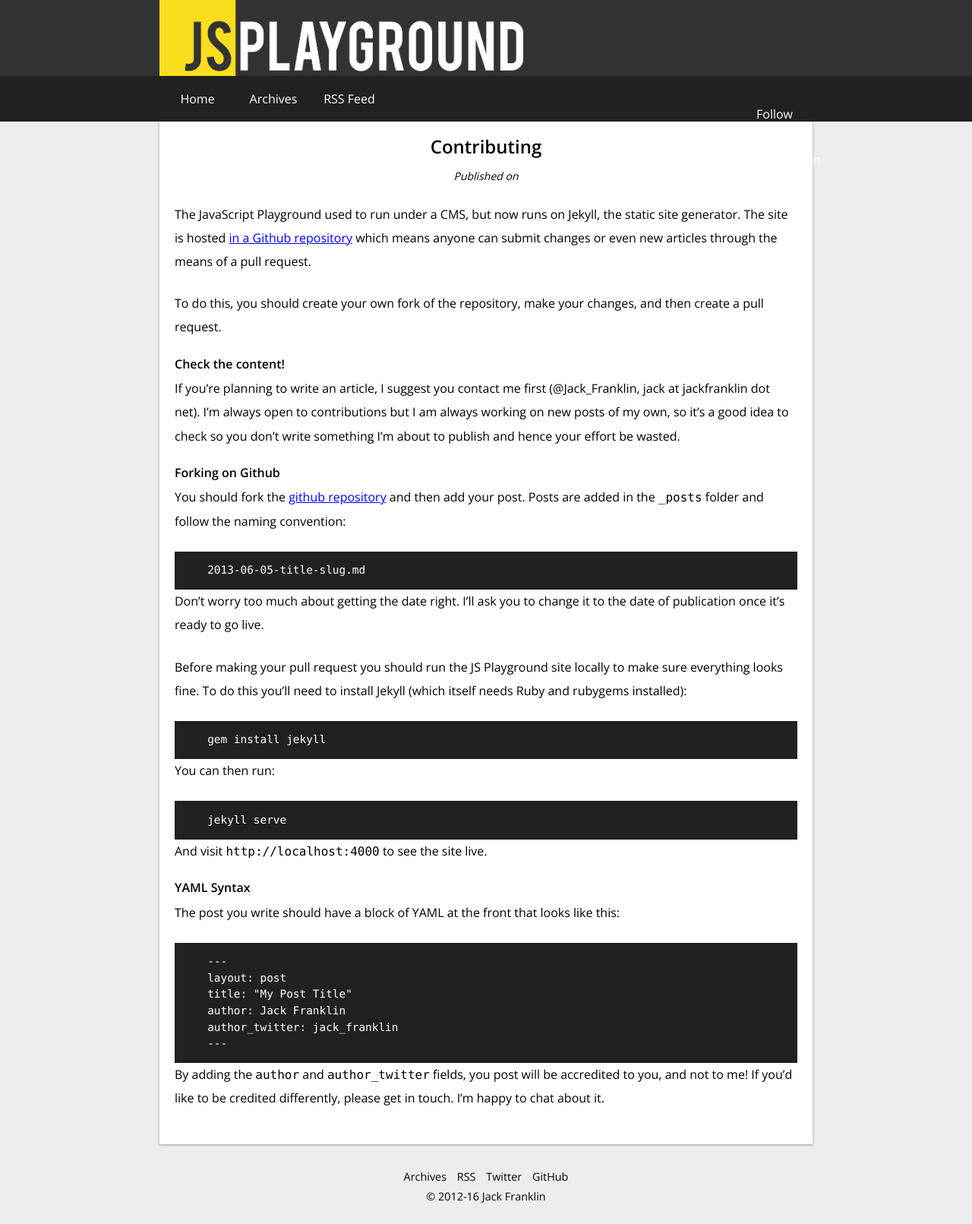
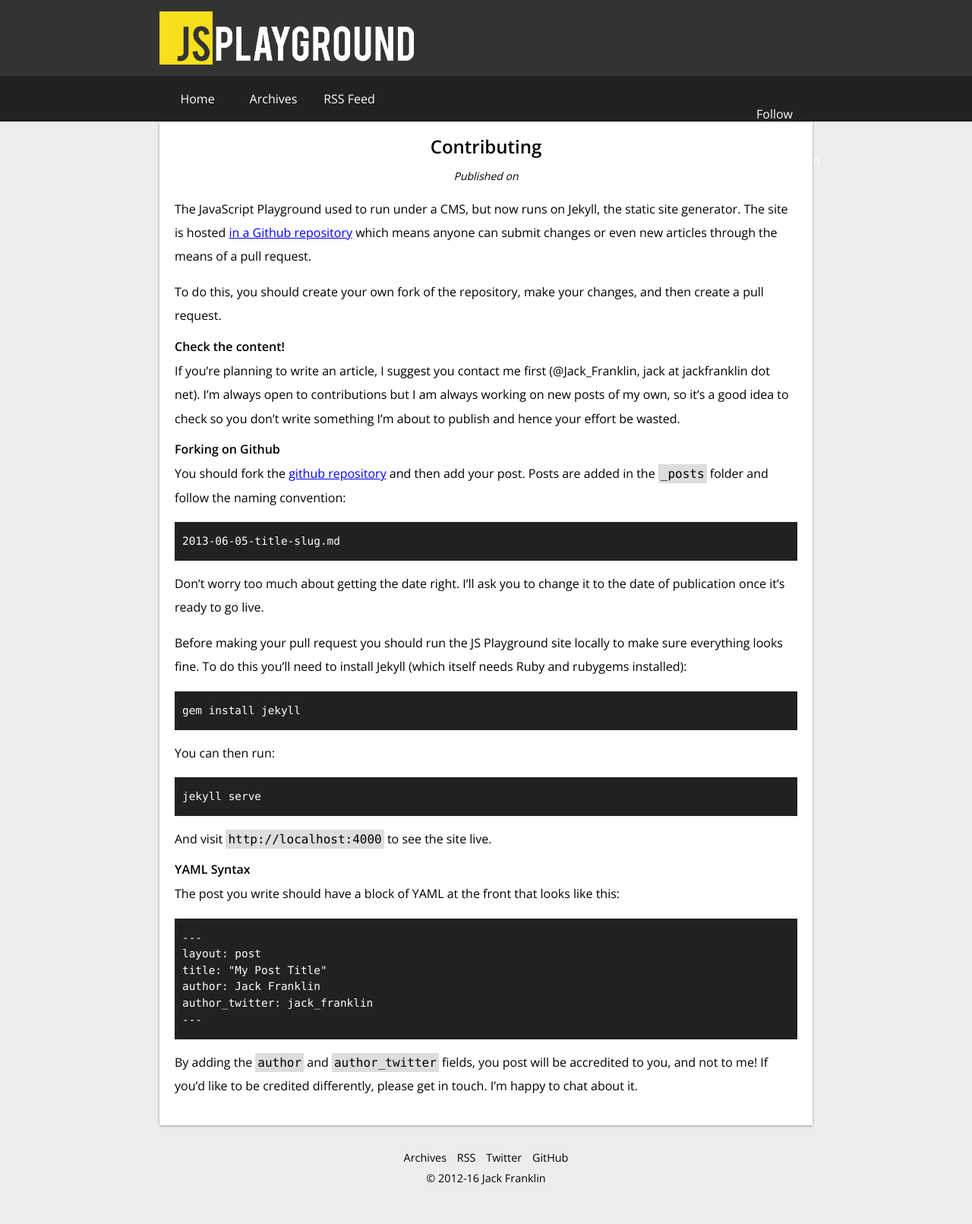
Before and after one commit to jackfranklin/javascriptplayground.com, a Jekyll site: the page built from contributing.md, in a window 1280 px wide. Shown: the whole page at 76% size. Built offline with Jekyll 4.4.1, drawn with Linux system fonts in a browser that asks for light colours; comment, search, counter and statistics services are not loaded; after the commit the page ends 1579 px from its top, so only the background shows below that.

Commit message:
CSS tweaks

```diff
--- a/css/styles.css
+++ b/css/styles.css
@@ -53,7 +53,8 @@ h1 {
 }
 
 .brand-name img {
-  max-height: 100px;
+  max-height: 70px;
+  margin-top: 15px;
 }
 
 .site-header p {
@@ -103,7 +104,7 @@ h1 {
 }
 
 p, .entry-content ul {
-  margin-bottom: 1.5em;
+  margin-bottom: 1em;
   line-height: 1.95;
 }
 
@@ -112,12 +113,23 @@ code, pre {
 }
 code { font-size: 1em; }
 
+p > code, li > code {
+  background: #ddd;
+  padding: 3px;
+}
+
+.entry-content ul {
+  list-style: disc;
+  padding: 5px 0 0 20px;
+}
+
 pre {
   color: #fff;
   background: #212121;
-  padding: 1em 2em 1em 3em;
+  padding: 15px 5px 15px 10px;
   word-wrap: break-word;
   font-size: 0.9em;
+  margin-bottom: 1em;
 }
 
 .main {
@@ -182,12 +194,10 @@ footer a:hover {
 
 
 .entry-date {
-  position: absolute;
-  bottom: 0;
-  right: 0;
   font-size: .7em;
   color: #7e7e7e;
-  text-align: right;
+  display: block;
+  margin-top: 10px;
 }
 
 .home-archives-link {
@@ -239,7 +249,7 @@ footer a:hover {
 }
 
 .carbon-text {
-  padding: 10px;
+  padding: 6px;
 }
 
 .entry-content img {
```
